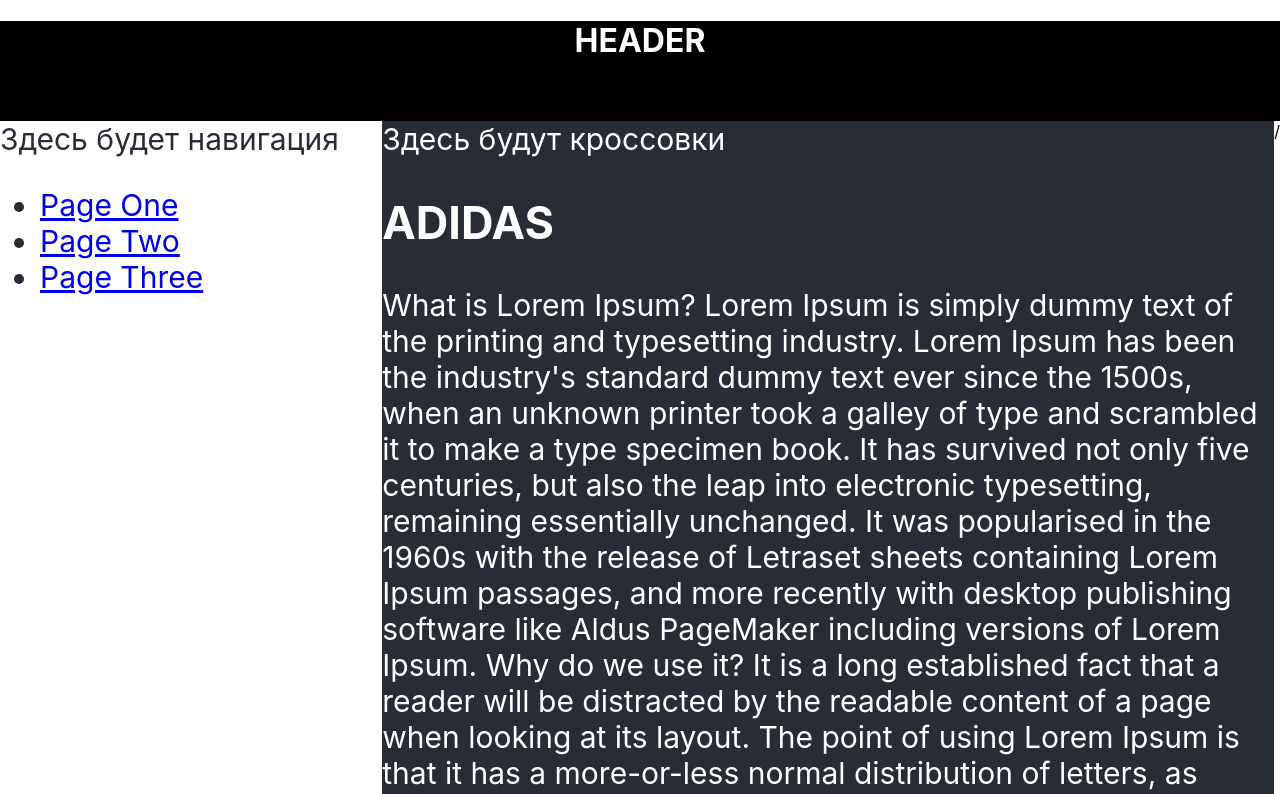
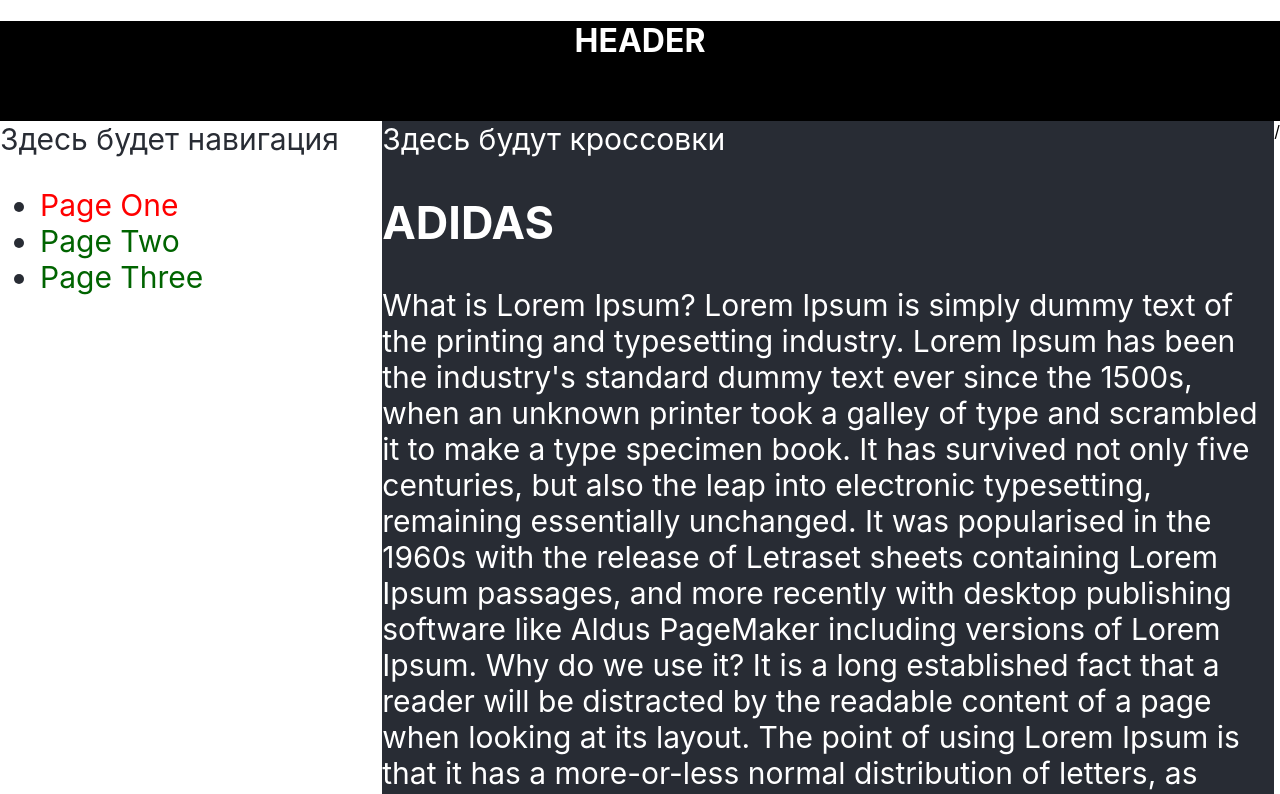
Before and after one commit to KristinaFinck/Routing, a React (Create React App) app: page /page-one in a window 1280 px wide. Shown: the top 794 px of the page. Built offline with nearby package versions, Linux system fonts and the light colour scheme.

Commit message:
NavLink styles part 2

```diff
--- a/src/App.tsx
+++ b/src/App.tsx
@@ -16,9 +16,18 @@
                     Здесь будет навигация
                     <nav>
                         <ul>
-                            <li><NavLink to="/page-one">Page One</NavLink></li>
-                            <li><NavLink to="/page-two">Page Two</NavLink></li>
-                            <li><NavLink to="/page-three">Page Three</NavLink></li>
+                            <li><NavLink to="/page-one"
+                                         className={({ isActive}) => isActive ? styles.linkActive : styles.navlink}>
+                                Page One
+                            </NavLink></li>
+                            <li><NavLink to="/page-two"
+
+                                         className={({ isActive}) => isActive ? styles.linkActive : styles.navlink}>
+                                Page Two
+                            </NavLink></li>
+                            <li><NavLink to="/page-three"
+                                         className={({ isActive}) => isActive ? styles.linkActive : styles.navlink}>
+                                Page Three</NavLink></li>
                         </ul>
                     </nav>
                 </div>
--- a/src/components/Site.module.css
+++ b/src/components/Site.module.css
@@ -10,14 +10,6 @@
     display: flex;
 }
 
-.nav{
-   background-color: white;
-    min-height: 400px;
-    width: 30%;
-    color:#282c34;
-    font-size: 30px;
-
-}
 
 .content{
     background-color:#282c34;
@@ -34,3 +26,19 @@
     text-align: center;
     color: white;
 }
+.nav{
+    background-color: white;
+    min-height: 400px;
+    width: 30%;
+    color:#282c34;
+    font-size: 30px;
+
+}
+.navlink{
+    text-decoration: none;
+    color: darkgreen;
+}
+.linkActive {
+    text-decoration: none;
+    color: red
+}
```
